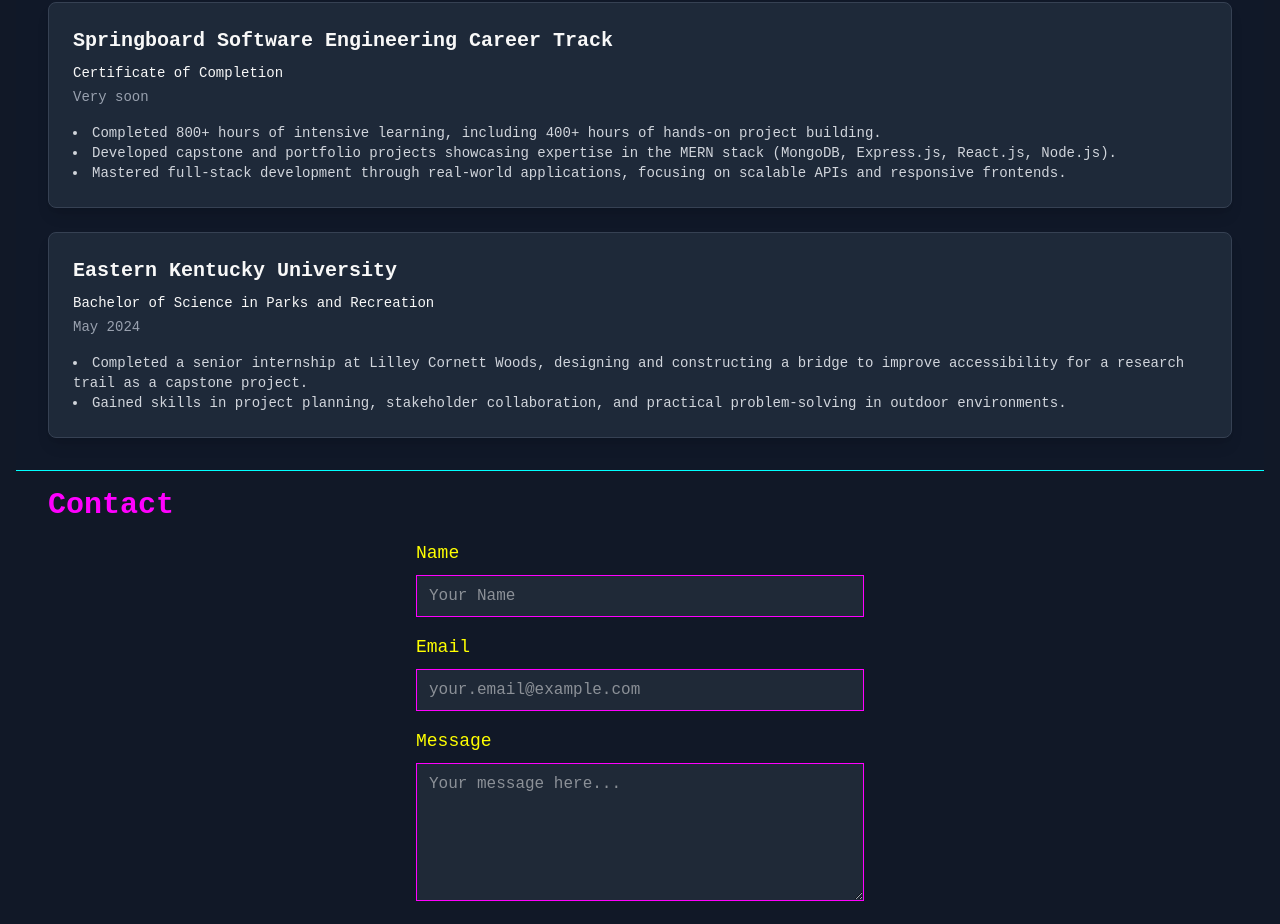
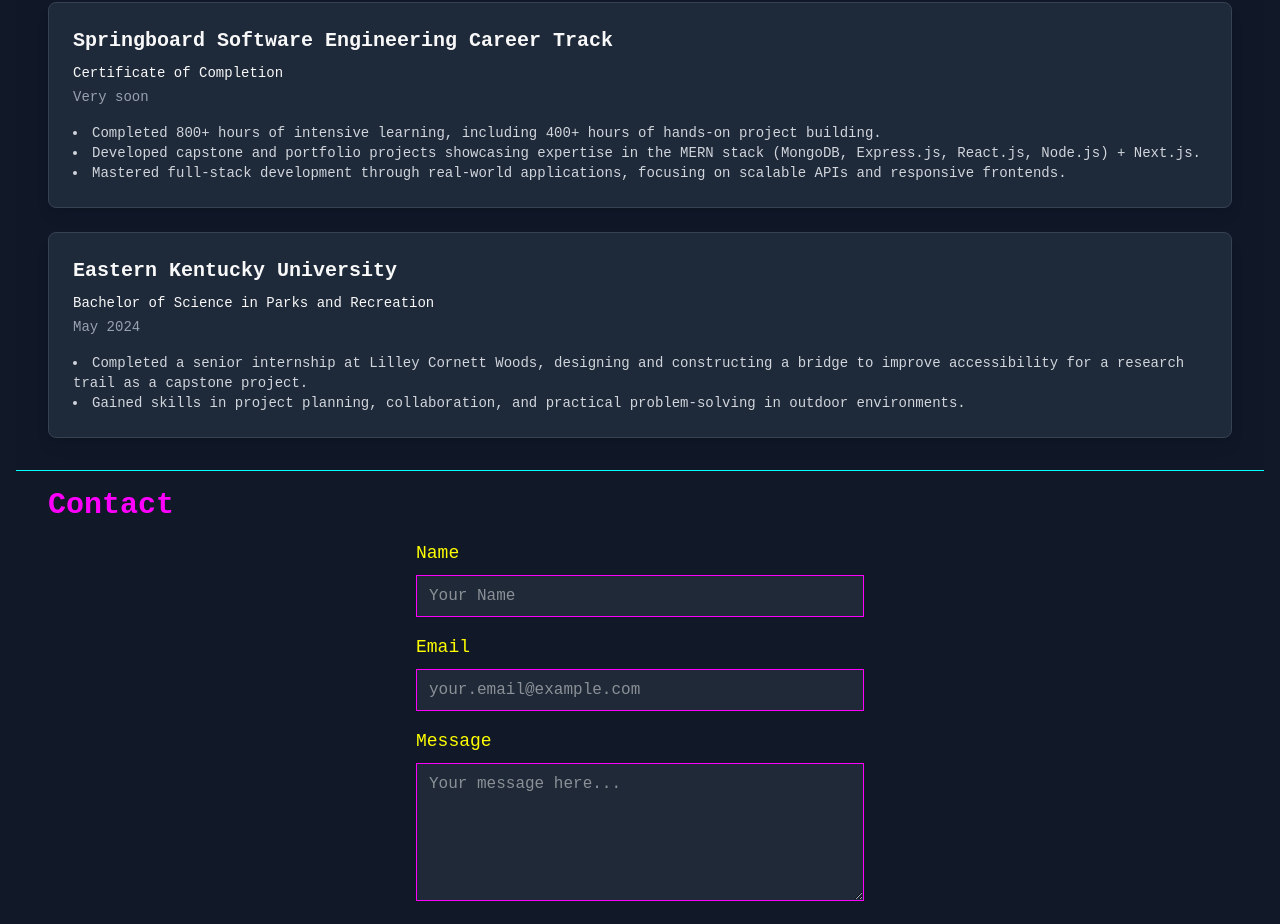
Before and after one commit to natep1123/Digital-CV, a Next.js app: page / in a window 1280 px wide. Shown: the part 2141-3065 px from the top of the page. Built offline with nearby package versions, Linux system fonts and the light colour scheme.

Commit message:
Updated Education.jsx

```diff
--- a/src/components/Education.jsx
+++ b/src/components/Education.jsx
@@ -6,7 +6,7 @@
       date: "Very soon",
       details: [
         "Completed 800+ hours of intensive learning, including 400+ hours of hands-on project building.",
-        "Developed capstone and portfolio projects showcasing expertise in the MERN stack (MongoDB, Express.js, React.js, Node.js).",
+        "Developed capstone and portfolio projects showcasing expertise in the MERN stack (MongoDB, Express.js, React.js, Node.js) + Next.js.",
         "Mastered full-stack development through real-world applications, focusing on scalable APIs and responsive frontends.",
       ],
     },
@@ -16,7 +16,7 @@
       date: "May 2024",
       details: [
         "Completed a senior internship at Lilley Cornett Woods, designing and constructing a bridge to improve accessibility for a research trail as a capstone project.",
-        "Gained skills in project planning, stakeholder collaboration, and practical problem-solving in outdoor environments.",
+        "Gained skills in project planning, collaboration, and practical problem-solving in outdoor environments.",
       ],
     },
   ];
```
